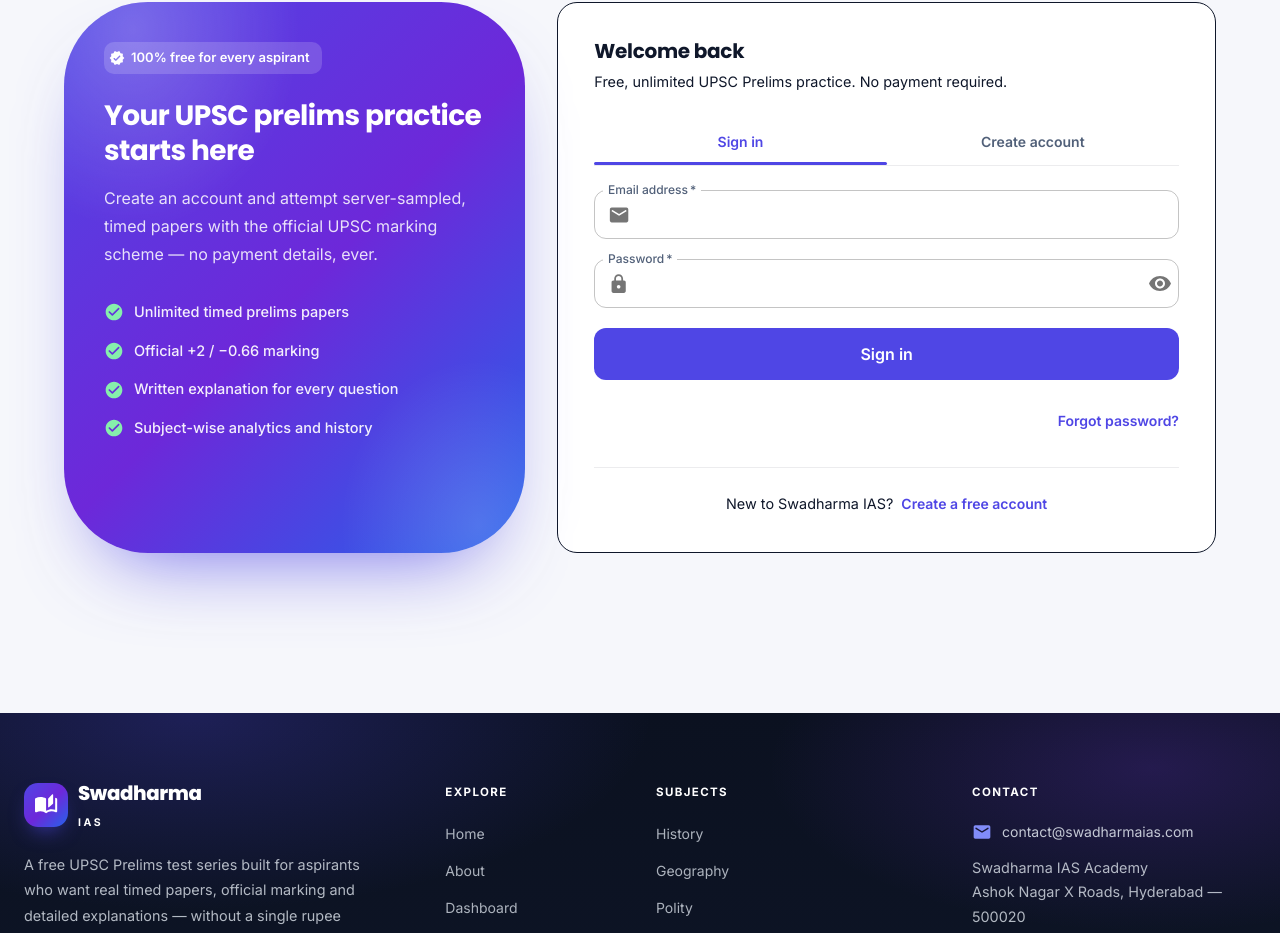
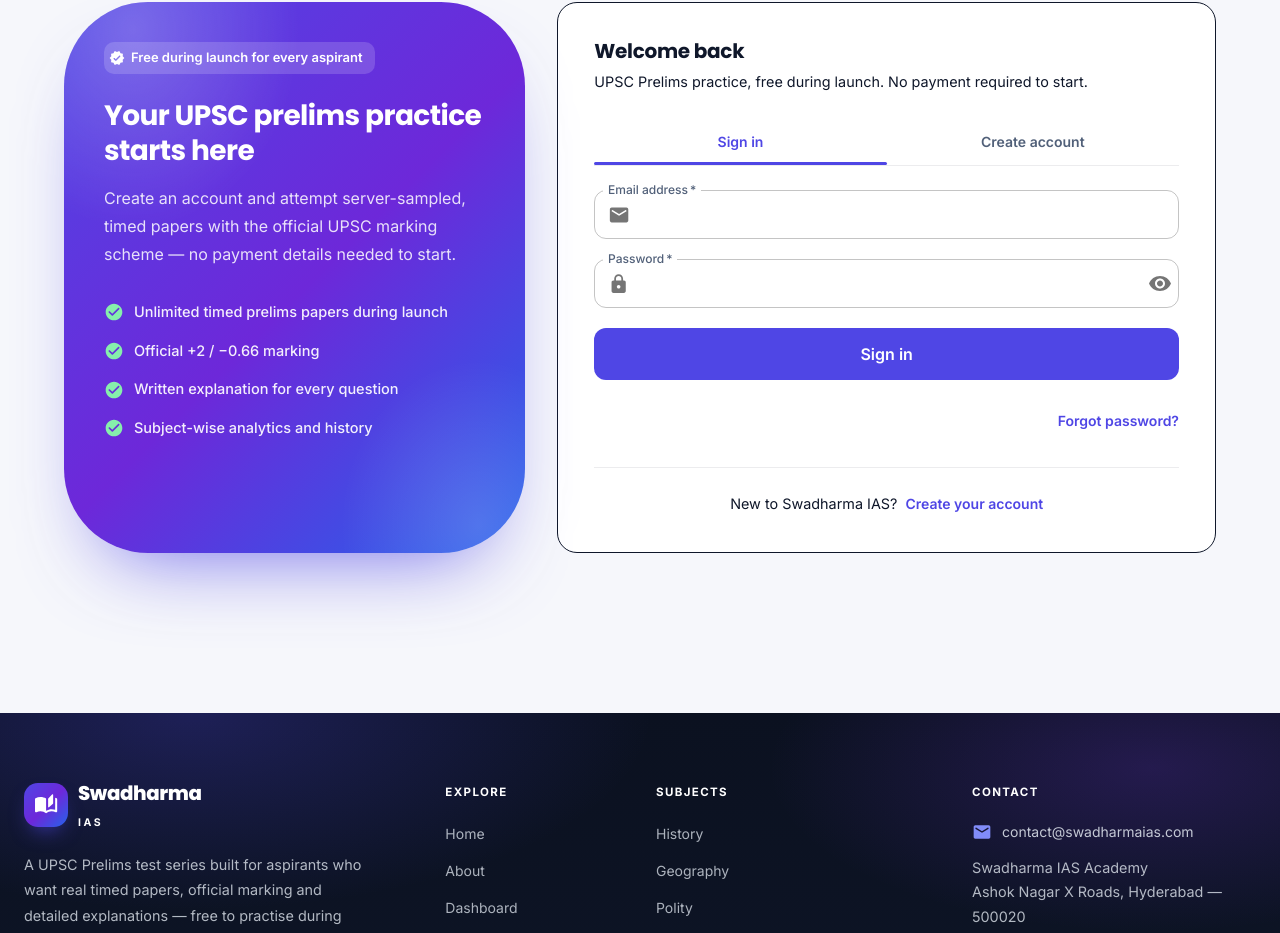
Before and after one commit to sbgoud/swadharma, a React (Vite) app: page /login in a window 1280 px wide. Shown: the part 135-1068 px from the top of the page. Built offline with nearby package versions, Linux system fonts and the light colour scheme; no server answers.

Commit message:
copy: remove free-forever claims

```diff
--- a/index.html
+++ b/index.html
@@ -6,10 +6,10 @@
     <meta name="viewport" content="width=device-width, initial-scale=1.0" />
     <meta
       name="description"
-      content="Swadharma IAS — free UPSC Prelims test series. Timed papers, official UPSC marking scheme and detailed explanations for every question."
+      content="Swadharma IAS — UPSC Prelims test series. Timed papers, official UPSC marking scheme and detailed explanations for every question. Free during launch."
     />
     <meta name="theme-color" content="#2563eb" />
-    <title>Swadharma IAS | Free UPSC Prelims Test Series</title>
+    <title>Swadharma IAS | UPSC Prelims Test Series — Free During Launch</title>
   </head>
   <body>
     <div id="root"></div>
--- a/src/components/Footer.jsx
+++ b/src/components/Footer.jsx
@@ -56,13 +56,13 @@
             <Logo size={44} />
           </Box>
           <Typography variant="body2" sx={{ mt: 2.5, maxWidth: 340, lineHeight: 1.75 }}>
-            A free UPSC Prelims test series built for aspirants who want real timed papers,
-            official marking and detailed explanations — without a single rupee spent.
+            A UPSC Prelims test series built for aspirants who want real timed papers,
+            official marking and detailed explanations — free to practise during launch.
           </Typography>
           <Stack direction="row" spacing={1} sx={{ alignItems: 'center', mt: 2.5 }}>
             <VerifiedRoundedIcon sx={{ color: '#22C55E', fontSize: 20 }} />
             <Typography variant="body2" sx={{ color: '#fff', fontWeight: 600 }}>
-              Free forever · no paywalls
+              Free during launch
             </Typography>
           </Stack>
         </Grid>
--- a/src/components/Navbar.jsx
+++ b/src/components/Navbar.jsx
@@ -169,7 +169,7 @@
                   size="small"
                   sx={{ px: 2.5, display: { xs: 'none', sm: 'inline-flex' } }}
                 >
-                  Start free
+                  Start practising free
                 </Button>
               </>
             )}
@@ -232,7 +232,7 @@
           ) : (
             <Stack spacing={1.5}>
               <Button fullWidth variant="contained" component={RouterLink} to="/login" onClick={() => setDrawerOpen(false)}>
-                Start free
+                Start practising free
               </Button>
               <Button fullWidth variant="outlined" color="inherit" component={RouterLink} to="/login" onClick={() => setDrawerOpen(false)}>
                 Sign in
@@ -240,7 +240,7 @@
             </Stack>
           )}
           <Chip
-            label="100% free · no payment"
+            label="Free during launch"
             size="small"
             sx={{ mt: 2, width: '100%', bgcolor: 'action.hover' }}
           />
--- a/src/pages/About.jsx
+++ b/src/pages/About.jsx
@@ -69,12 +69,12 @@
               About the platform
             </Typography>
             <Typography variant="h1" sx={{ color: 'text.primary', mt: 1.5, mb: 2.5, fontSize: 'clamp(2rem, 4.4vw, 3.25rem)' }}>
-              Free practice should feel like the real exam
+              Practice should feel like the real exam
             </Typography>
             <Typography variant="body1" sx={{ color: 'text.secondary', fontSize: '1.075rem', maxWidth: 680 }}>
               Swadharma IAS exists for one reason: an aspirant should be able to attempt as many real,
-              timed prelims papers as they want, for free. No subscriptions, no coupons, no paywalls —
-              just honest practice with the official marking scheme.
+              timed prelims papers as they want. Practice is free during launch — just honest
+              practice with the official marking scheme.
             </Typography>
           </Stack>
         </Container>
@@ -180,7 +180,7 @@
             Ready when you are
           </Typography>
           <Typography sx={{ color: 'rgba(255,255,255,0.85)', maxWidth: 520, mx: 'auto', mb: 3.5 }}>
-            Create a free account and attempt your first paper in under a minute.
+            Create your account and attempt your first paper in under a minute.
           </Typography>
           <Button
             component={RouterLink}
@@ -190,7 +190,7 @@
             endIcon={<ArrowForwardRoundedIcon />}
             sx={{ bgcolor: '#fff', color: '#312E81', '&:hover': { bgcolor: '#EEF2FF' } }}
           >
-            {user ? 'Go to dashboard' : 'Create free account'}
+            {user ? 'Go to dashboard' : 'Create your account'}
           </Button>
         </Paper>
       </Container>
--- a/src/pages/Home.jsx
+++ b/src/pages/Home.jsx
@@ -51,8 +51,8 @@
 const FEATURES = [
   {
     icon: <CheckCircleRoundedIcon />,
-    title: 'Completely free, forever',
-    body: 'No subscription, no coupon, no trial limit. Create an account and attempt as many papers as you want.',
+    title: 'Free during launch',
+    body: 'Practice is free while the platform is in its launch period — no subscription, no coupon, no trial limit. Create an account and attempt as many papers as you want.',
     accent: '#16A34A',
   },
   {
@@ -89,7 +89,7 @@
 
 const STEPS = [
   {
-    title: 'Create a free account',
+    title: 'Create your account',
     body: 'Sign up with an email address in under a minute. No payment details, no OTP, no waiting.',
   },
   {
@@ -107,7 +107,7 @@
     name: 'Ananya R.',
     role: 'Civil Services aspirant, batch 2026',
     quote:
-      'The timer and the palette behave exactly like the real prelims console. Being able to attempt full-length papers for free changed my preparation completely.',
+      'The timer and the palette behave exactly like the real prelims console. Being able to attempt full-length papers free during the launch period changed my preparation completely.',
     initials: 'AR',
   },
   {
@@ -128,8 +128,8 @@
 
 const FAQS = [
   {
-    q: 'Is Swadharma IAS really free?',
-    a: 'Yes. There is no pricing page, no checkout and no payment code anywhere in the product. Everything — unlimited papers, explanations and analytics — is available to any signed-in aspirant.',
+    q: 'Is Swadharma IAS free to use?',
+    a: 'During the launch period, yes — there is no pricing page, no checkout and no payment code anywhere in the product. Papers, explanations and analytics are available to any signed-in aspirant.',
   },
   {
     q: 'How is the question paper generated?',
@@ -338,8 +338,8 @@
       value: totalQuestions ? totalQuestions.toLocaleString('en-IN') : '8,000+',
       icon: <CheckCircleRoundedIcon />,
     },
-    { label: 'Cost to aspirants', value: '₹0', icon: <EmojiEventsRoundedIcon /> },
-    { label: 'Papers you can attempt', value: 'Unlimited', icon: <BoltRoundedIcon /> },
+    { label: 'Price during launch', value: 'Free', icon: <EmojiEventsRoundedIcon /> },
+    { label: 'Papers during launch', value: 'Unlimited', icon: <BoltRoundedIcon /> },
   ];
 
   return (
@@ -365,7 +365,7 @@
               <Box className="rise-in">
                 <Chip
                   icon={<BoltRoundedIcon sx={{ fontSize: 16 }} />}
-                  label="Free UPSC Prelims test series · no payment, no limits"
+                  label="UPSC Prelims test series · free during launch"
                   sx={{
                     bgcolor: (theme) => alpha(theme.palette.primary.main, 0.1),
                     color: 'primary.main',
@@ -385,7 +385,7 @@
                 <Typography variant="body1" sx={{ color: 'text.secondary', fontSize: '1.075rem', maxWidth: 560, mb: 4 }}>
                   Real timed papers, the official marking scheme, detailed explanations for every
                   answer and a full attempt history. Server-sampled questions, honest scores and
-                  zero cost — for every aspirant.
+                  free practice during launch — for every aspirant.
                 </Typography>
 
                 <Stack direction={{ xs: 'column', sm: 'row' }} spacing={1.75} sx={{ mb: 4 }}>
@@ -424,7 +424,7 @@
                   <Stack direction="row" spacing={1.25} sx={{ alignItems: 'center' }}>
                     <CheckCircleRoundedIcon sx={{ color: 'success.main', fontSize: 20 }} />
                     <Typography variant="body2" color="text.secondary">
-                      No credit card, ever
+                      No card needed to start
                     </Typography>
                   </Stack>
                 </Stack>
@@ -499,7 +499,7 @@
           <SectionHeading
             eyebrow="Why aspirants choose us"
             title="Built like the real thing, open to everyone"
-            subtitle="Everything a serious UPSC aspirant needs to practise at the real exam standard — with nothing locked behind a paywall."
+            subtitle="Everything a serious UPSC aspirant needs to practise at the real exam standard — all of it open while the platform is in its launch period."
           />
 
           <Grid container spacing={2.5} sx={{ mt: { xs: 4, md: 6 } }}>
@@ -550,7 +550,7 @@
           <SectionHeading
             eyebrow="How it works"
             title="Three steps to your next paper"
-            subtitle="No forms to fill, no calls to make, no payment to make. Sign in, pick a paper, start."
+            subtitle="No forms to fill, no calls to make, no waiting. Sign in, pick a paper, start."
           />
 
           <Grid container spacing={3} sx={{ mt: { xs: 4, md: 6 } }}>
@@ -735,7 +735,7 @@
           <SectionHeading
             eyebrow="FAQ"
             title="Questions every aspirant asks"
-            subtitle="Everything about the papers, the timing, the marking and the cost."
+            subtitle="Everything about the papers, the timing, the marking and access."
           />
 
           <Stack spacing={1.25} sx={{ mt: { xs: 4, md: 5 } }}>
@@ -785,8 +785,8 @@
               Your first paper is two clicks away
             </Typography>
             <Typography sx={{ color: 'rgba(255,255,255,0.85)', maxWidth: 620, mx: 'auto', mb: 4, fontSize: '1.05rem' }}>
-              Create a free account, pick your subjects and start. Unlimited timed papers, official
-              marking and full explanations — for every aspirant, forever.
+              Create your account, pick your subjects and start. Timed papers, official
+              marking and full explanations — free during launch for every aspirant.
             </Typography>
             <Stack direction={{ xs: 'column', sm: 'row' }} spacing={2} sx={{ justifyContent: 'center' }}>
               <Button
@@ -796,7 +796,7 @@
                 size="large"
                 sx={{ bgcolor: '#fff', color: '#312E81', '&:hover': { bgcolor: '#EEF2FF' } }}
               >
-                {user ? 'Open dashboard' : 'Create free account'}
+                {user ? 'Open dashboard' : 'Create your account'}
               </Button>
               <Button
                 component={RouterLink}
--- a/src/pages/Login.jsx
+++ b/src/pages/Login.jsx
@@ -32,7 +32,7 @@
 const EMAIL_RE = /^[^\s@]+@[^\s@]+\.[^\s@]+$/;
 
 const HIGHLIGHTS = [
-  'Unlimited timed prelims papers',
+  'Unlimited timed prelims papers during launch',
   'Official +2 / −0.66 marking',
   'Written explanation for every question',
   'Subject-wise analytics and history',
@@ -163,7 +163,7 @@
               <Box sx={{ position: 'relative' }}>
                 <Chip
                   icon={<VerifiedRoundedIcon sx={{ fontSize: 16 }} />}
-                  label="100% free for every aspirant"
+                  label="Free during launch for every aspirant"
                   sx={{
                     bgcolor: 'rgba(255,255,255,0.16)',
                     color: '#fff',
@@ -177,7 +177,7 @@
                 </Typography>
                 <Typography sx={{ color: 'rgba(255,255,255,0.85)', lineHeight: 1.75, mb: 4 }}>
                   Create an account and attempt server-sampled, timed papers with the official UPSC
-                  marking scheme — no payment details, ever.
+                  marking scheme — no payment details needed to start.
                 </Typography>
                 <Stack spacing={1.75}>
                   {HIGHLIGHTS.map((item) => (
@@ -198,10 +198,10 @@
             <Card sx={{ height: '100%' }}>
               <CardContent sx={{ p: { xs: 3, sm: 4.5 }, '&:last-child': { pb: { xs: 3, sm: 4.5 } } }}>
                 <Typography variant="h4" sx={{ fontWeight: 700, color: 'text.primary', mb: 0.75 }}>
-                  {isSignUp ? 'Create your free account' : 'Welcome back'}
+                  {isSignUp ? 'Create your account' : 'Welcome back'}
                 </Typography>
                 <Typography variant="body2" color="text.secondary" sx={{ mb: 3 }}>
-                  Free, unlimited UPSC Prelims practice. No payment required.
+                  UPSC Prelims practice, free during launch. No payment required to start.
                 </Typography>
 
                 <Tabs
@@ -323,7 +323,7 @@
                   )}
 
                   <Button type="submit" variant="contained" size="large" disabled={busy}>
-                    {busy ? 'Please wait…' : isSignUp ? 'Create free account' : 'Sign in'}
+                    {busy ? 'Please wait…' : isSignUp ? 'Create your account' : 'Sign in'}
                   </Button>
 
                   {!isSignUp && (
@@ -347,7 +347,7 @@
                     }}
                     sx={{ p: 0, minWidth: 0 }}
                   >
-                    {isSignUp ? 'Sign in' : 'Create a free account'}
+                    {isSignUp ? 'Sign in' : 'Create your account'}
                   </Button>
                 </Stack>
               </CardContent>
--- a/src/pages/Profile.jsx
+++ b/src/pages/Profile.jsx
@@ -151,7 +151,7 @@
               <Stack direction="row" spacing={1.25} sx={{ alignItems: 'center' }}>
                 <CheckCircleRoundedIcon sx={{ color: 'success.main' }} />
                 <Typography variant="body2" color="text.secondary">
-                  Your account is free — there is no plan, invoice or payment method to manage.
+                  No plan, invoice or payment method to manage — practice is free during launch.
                 </Typography>
               </Stack>
             </CardContent>
```
